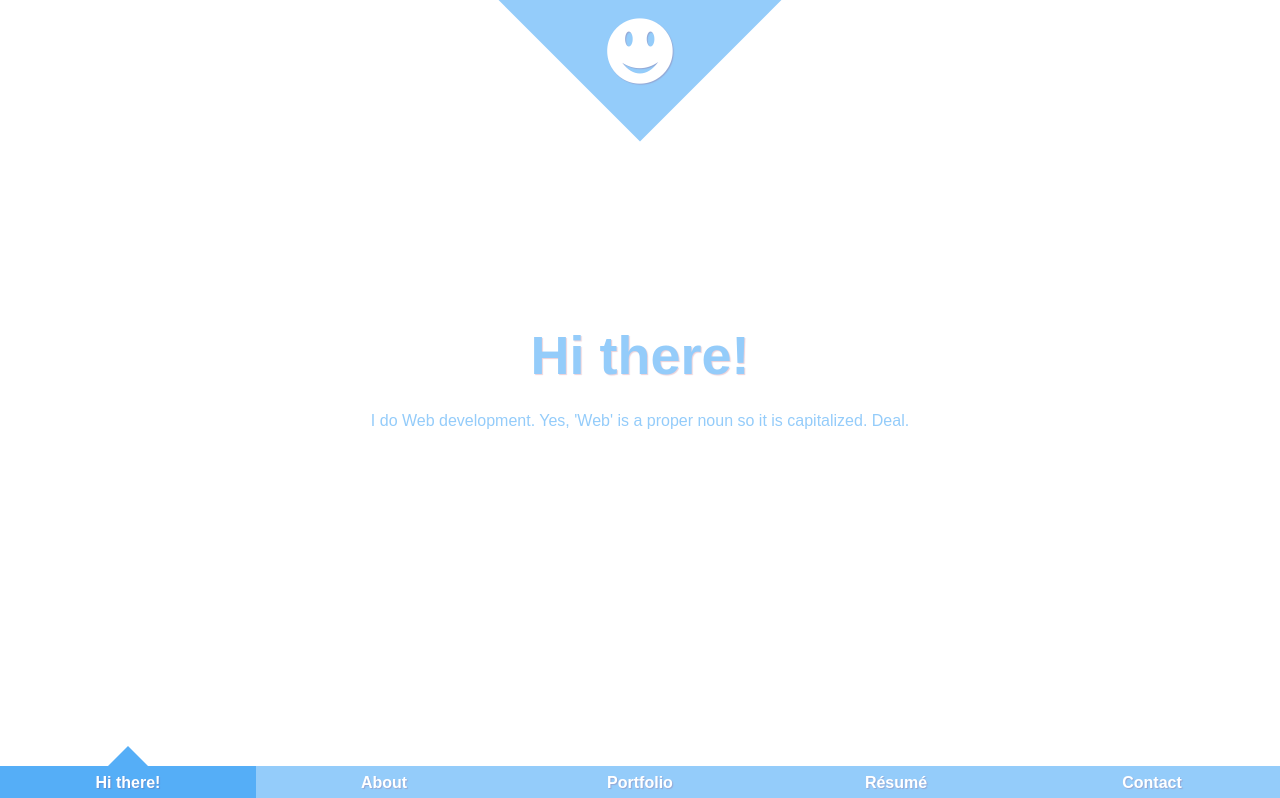
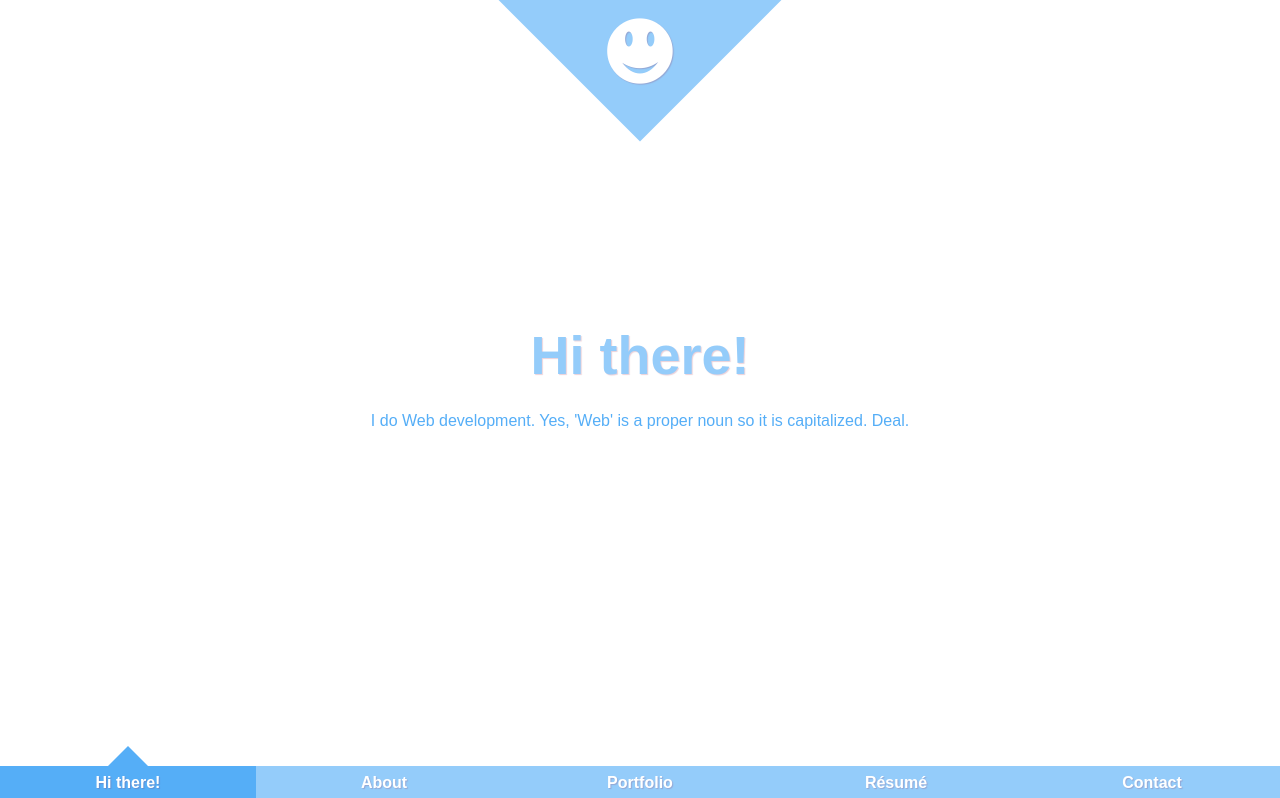
Before and after one commit to stratcat944/stratcat944, a plain HTML site: page index.html in a window 1280 px wide. Shown: the top 798 px of the page. Drawn offline with Linux system fonts and the light colour scheme.

```diff
--- a/css/style.css
+++ b/css/style.css
@@ -280,7 +280,7 @@
 	text-align: center;
 	font-size: 16px;
 	line-height: 22px;
-	color: #94ccfa;
+	color: #55aef7;
 	z-index: 2;
 	padding: 0;
 	width: 50%;
```
Also changed, not shown: index.html (+0 -16 lines).
